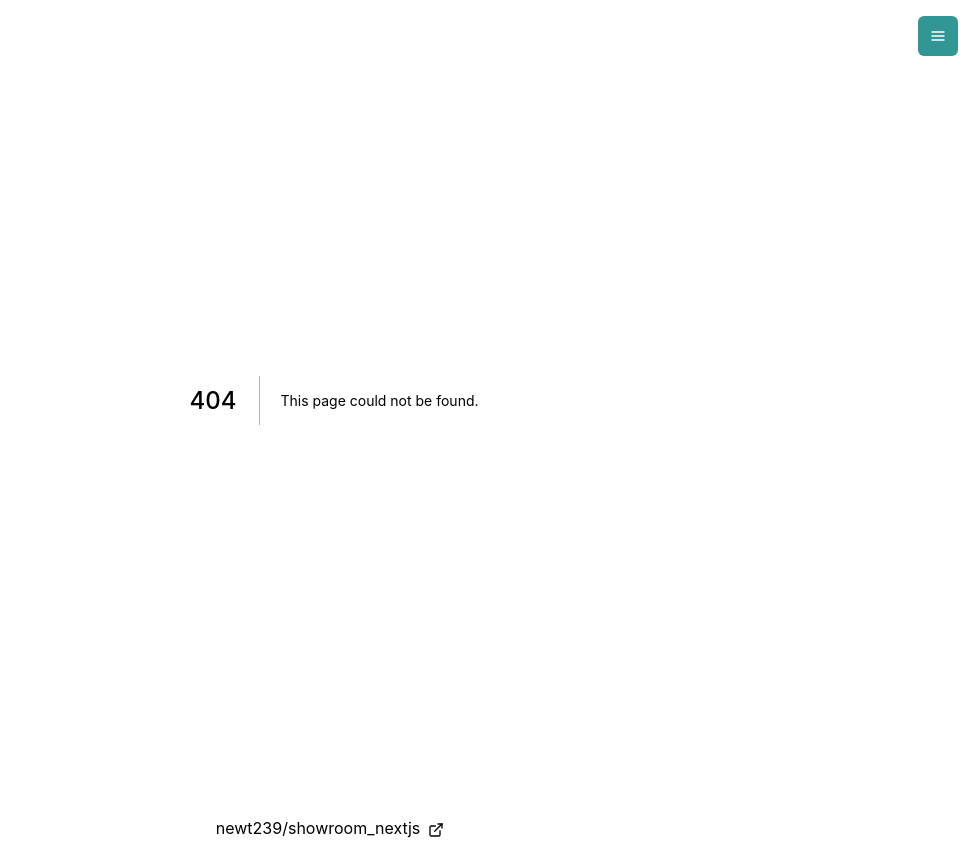
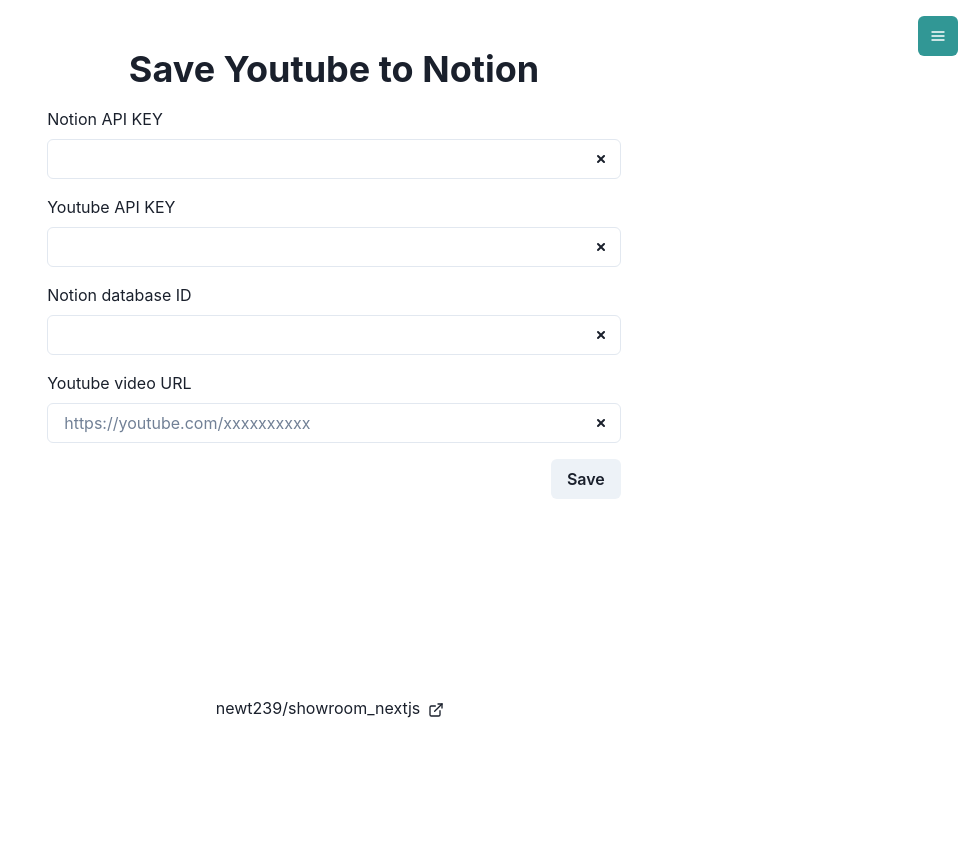
Before and after one commit to newt239/showroom_nextjs, a Next.js app: page /save_youtube_to_notion in a window 1280 px wide. Before the commit this address had no page. Shown: the whole page, without its empty margins (306-1280 px from the left). After the commit the page ends 800 px from the top, so only its background shows below. Built offline with nearby package versions, Linux system fonts and the light colour scheme.

Commit message:
feature: save youtube to notion

```diff
--- a/package.json
+++ b/package.json
@@ -15,13 +15,16 @@
     "@chakra-ui/react": "^2.2.4",
     "@emotion/react": "^11",
     "@emotion/styled": "^11",
+    "@notionhq/client": "^2.2.0",
+    "axios": "^0.27.2",
     "framer-motion": "^6",
     "next": "12.2.3",
     "react": "18.2.0",
     "react-dom": "18.2.0",
     "react-ga4": "^1.4.1",
     "react-use": "^17.4.0",
-    "recoil": "^0.7.4"
+    "recoil": "^0.7.4",
+    "youtube.ts": "^0.2.9"
   },
   "devDependencies": {
     "@types/node": "18.6.2",
--- /dev/null
+++ b/src/pages/api/notion/index.ts
@@ -0,0 +1,85 @@
+import { CreatePageParameters } from '@notionhq/client/build/src/api-endpoints'
+import Youtube, { YoutubeVideoSnippet } from 'youtube.ts'
+
+import type { NextApiRequest, NextApiResponse } from 'next'
+type ParagraphBlock = {
+  type: 'paragraph'
+  paragraph: {
+    rich_text: {
+      type: 'text'
+      text: {
+        content: string
+        link: null
+      }
+    }[]
+  }
+}
+export default async function handler(req: NextApiRequest, res: NextApiResponse) {
+  const { Client } = require('@notionhq/client')
+  const notion = new Client({
+    auth: req.body.notionApiKey,
+  })
+  const youtube = new Youtube(req.body.youtubeApiKey)
+  const video = await youtube.videos.get(req.body.url)
+  const descriptionParagraph: ParagraphBlock[] = []
+  for (const eachParagraph of video.snippet.description.split('\n\n')) {
+    descriptionParagraph.push({
+      type: 'paragraph',
+      paragraph: {
+        rich_text: [
+          {
+            type: 'text',
+            text: {
+              content: eachParagraph + '\n',
+              link: null,
+            },
+          },
+        ],
+      },
+    })
+  }
+  const parameters: CreatePageParameters = {
+    parent: {
+      database_id: req.body.databaseId,
+    },
+    properties: {
+      Name: {
+        title: [
+          {
+            text: {
+              content: video.snippet.title,
+            },
+          },
+        ],
+      },
+      URL: {
+        url: 'https://youtube.com/watch?v=' + video.id,
+      },
+    },
+    children: descriptionParagraph,
+    icon: {
+      type: 'external',
+      external: {
+        url: 'https://www.youtube.com/s/desktop/e06db45c/img/favicon_144x144.png',
+      },
+    },
+    cover: {
+      type: 'external',
+      external: {
+        url: getLargerYoutubeThumbnail(video.snippet.thumbnails),
+      },
+    },
+  } as CreatePageParameters
+  const response = await notion.pages.create(parameters)
+  res.status(200).json(response)
+}
+
+const getLargerYoutubeThumbnail = (thumbnails: YoutubeVideoSnippet['thumbnails']) => {
+  if (thumbnails.maxres) {
+    return thumbnails.maxres.url
+  } else if (thumbnails.standard) {
+    return thumbnails.standard.url
+  } else {
+    return thumbnails.high.url
+  }
+}
--- a/src/pages/index.tsx
+++ b/src/pages/index.tsx
@@ -26,6 +26,11 @@
               <Link>No Vowels</Link>
             </NextLink>
           </ListItem>
+          <ListItem>
+            <NextLink href='/save_youtube_to_notion' passHref>
+              <Link>Save Youtube to Notion</Link>
+            </NextLink>
+          </ListItem>
         </UnorderedList>
       </Container>
     </>
--- /dev/null
+++ b/src/pages/save_youtube_to_notion.tsx
@@ -0,0 +1,227 @@
+import { useEffect, useState } from 'react'
+
+import { SmallCloseIcon, ExternalLinkIcon } from '@chakra-ui/icons'
+import {
+  Box,
+  Button,
+  Container,
+  Heading,
+  IconButton,
+  Input,
+  InputGroup,
+  InputRightElement,
+  Link,
+  Image,
+  SlideFade,
+  Spinner,
+  Table,
+  TableContainer,
+  Tbody,
+  Td,
+  Text,
+  Th,
+  Tr,
+} from '@chakra-ui/react'
+import axios from 'axios'
+import Head from 'next/head'
+
+import type { NextPage } from 'next'
+
+type VideoInfo = {
+  name: string
+  url: string
+  thumbnail: string
+}
+const SaveYoutubeToNotion: NextPage = () => {
+  const [notionApiKey, setNotionApiKey] = useState('')
+  const [youtubeApiKey, setYoutubeApiKey] = useState('')
+  const [databaseId, setDatabaseId] = useState('')
+  const [url, setUrl] = useState('')
+  const [status, setstatus] = useState<'waiting' | 'loading' | 'success'>('waiting')
+  const [info, setInfo] = useState<VideoInfo | null>(null)
+
+  useEffect(() => {
+    setNotionApiKey(localStorage.getItem('notionApiKey') || '')
+    setYoutubeApiKey(localStorage.getItem('youtubeApiKey') || '')
+    setDatabaseId(localStorage.getItem('databaseId') || '')
+  }, [])
+
+  const saveToNotion = async () => {
+    setstatus('loading')
+    axios
+      .post('/api/notion', {
+        youtubeApiKey: youtubeApiKey,
+        notionApiKey: notionApiKey,
+        databaseId: databaseId,
+        url: url,
+      })
+      .then((res) => {
+        console.log(res)
+        setstatus('success')
+        setInfo({
+          name: res.data.properties.Name.title[0].plain_text,
+          url: res.data.url,
+          thumbnail: res.data.cover.external.url,
+        })
+      })
+      .catch((err) => {
+        console.log(err)
+        setstatus('waiting')
+        setUrl('')
+      })
+  }
+
+  return (
+    <>
+      <Head>
+        <title>Save Youtube to Notion</title>
+      </Head>
+      <Container sx={{ py: '3rem' }}>
+        <Heading as='h2' sx={{ textAlign: 'center' }}>
+          Save Youtube to Notion
+        </Heading>
+        <Box sx={{ my: '1rem' }}>
+          <Text sx={{ mb: '.5rem' }}>Notion API KEY</Text>
+          <InputGroup>
+            <Input
+              value={notionApiKey}
+              onChange={(e) => {
+                window.localStorage.setItem('notionApiKey', e.target.value)
+                setNotionApiKey(e.target.value)
+              }}
+            />
+            <InputRightElement>
+              <IconButton
+                aria-label='reset text'
+                onClick={() => setNotionApiKey('')}
+                icon={<SmallCloseIcon />}
+                variant='ghost'
+              />
+            </InputRightElement>
+          </InputGroup>
+        </Box>
+        <Box sx={{ my: '1rem' }}>
+          <Text sx={{ mb: '.5rem' }}>Youtube API KEY</Text>
+          <InputGroup>
+            <Input
+              value={youtubeApiKey}
+              onChange={(e) => {
+                window.localStorage.setItem('youtubeApiKey', e.target.value)
+                setYoutubeApiKey(e.target.value)
+              }}
+            />
+            <InputRightElement>
+              <IconButton
+                aria-label='reset text'
+                onClick={() => setYoutubeApiKey('')}
+                icon={<SmallCloseIcon />}
+                variant='ghost'
+              />
+            </InputRightElement>
+          </InputGroup>
+        </Box>
+        <Box sx={{ my: '1rem' }}>
+          <Text sx={{ mb: '.5rem' }}>Notion database ID</Text>
+          <InputGroup>
+            <Input
+              value={databaseId}
+              onChange={(e) => {
+                window.localStorage.setItem('databaseId', e.target.value)
+                setDatabaseId(e.target.value)
+              }}
+            />
+            <InputRightElement>
+              <IconButton
+                aria-label='reset text'
+                onClick={() => setDatabaseId('')}
+                icon={<SmallCloseIcon />}
+                variant='ghost'
+              />
+            </InputRightElement>
+          </InputGroup>
+        </Box>
+        <Box sx={{ my: '1rem' }}>
+          <Text sx={{ mb: '.5rem' }}>Youtube video URL</Text>
+          <InputGroup>
+            <Input
+              placeholder='https://youtube.com/xxxxxxxxxx'
+              value={url}
+              onChange={(e) => {
+                setstatus('waiting')
+                setUrl(e.target.value)
+              }}
+              disabled={status === 'loading'}
+            />
+            <InputRightElement>
+              <IconButton
+                aria-label='reset text'
+                onClick={() => setUrl('')}
+                icon={<SmallCloseIcon />}
+                variant='ghost'
+              />
+            </InputRightElement>
+          </InputGroup>
+        </Box>
+        <Box
+          sx={{
+            display: 'flex',
+            justifyContent: 'flex-end',
+            alignItems: 'center',
+            gap: '1rem',
+            width: '100%',
+            textAlign: 'center',
+            my: '1rem',
+          }}
+        >
+          {status === 'loading' && (
+            <Spinner thickness='4px' speed='0.65s' emptyColor='gray.200' color='blue.500' />
+          )}
+          <Button
+            aria-label='save to notion'
+            onClick={saveToNotion}
+            disabled={!url.startsWith('https://')}
+          >
+            Save
+          </Button>
+        </Box>
+        <SlideFade in={status === 'success'} offsetY='3rem'>
+          <Box
+            borderWidth={1}
+            borderRadius='lg'
+            sx={{ my: '1rem', p: '1rem', textAlign: 'center' }}
+          >
+            <Heading as='h3' size='lg'>
+              Success!
+            </Heading>
+            {info && (
+              <>
+                <Image src={info.thumbnail} alt='thumbnail' />
+                <TableContainer>
+                  <Table variant='simple'>
+                    <Tbody>
+                      <Tr>
+                        <Th>name</Th>
+                        <Td>{info.name}</Td>
+                      </Tr>
+                      <Tr>
+                        <Th>url</Th>
+                        <Td>
+                          <Link href={info.url} isExternal>
+                            {info.url}
+                            <ExternalLinkIcon mx='2px' />
+                          </Link>
+                        </Td>
+                      </Tr>
+                    </Tbody>
+                  </Table>
+                </TableContainer>
+              </>
+            )}
+          </Box>
+        </SlideFade>
+      </Container>
+    </>
+  )
+}
+
+export default SaveYoutubeToNotion
```
Also changed, not shown: 1 other file (tests, documents, lock files or other folders).
